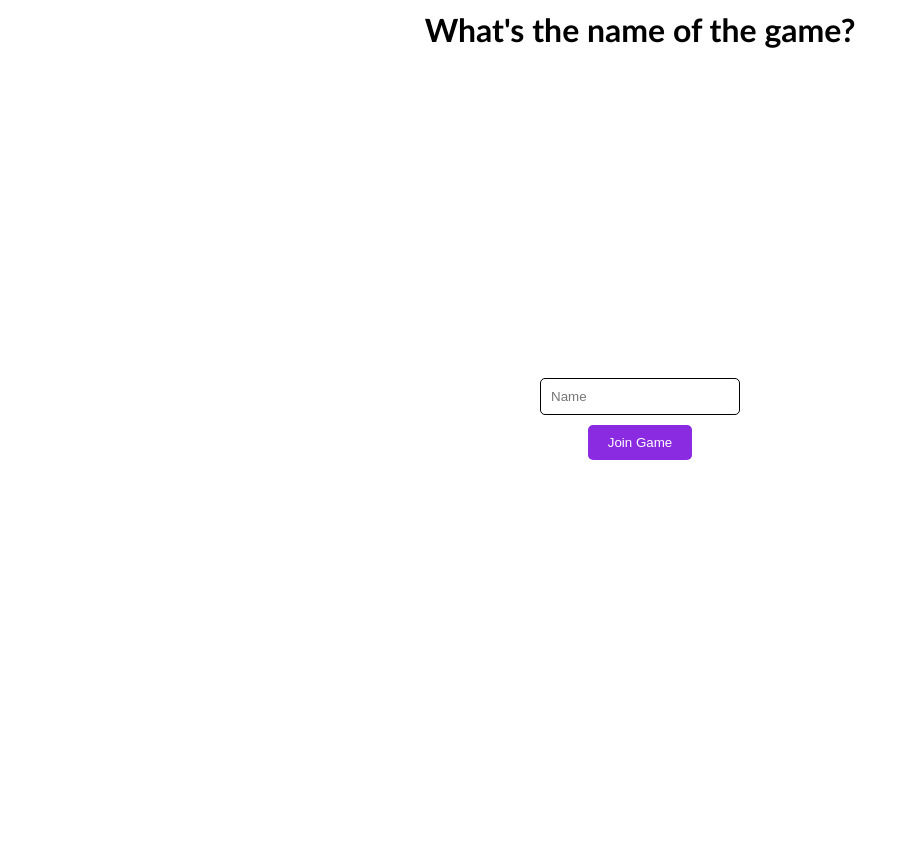
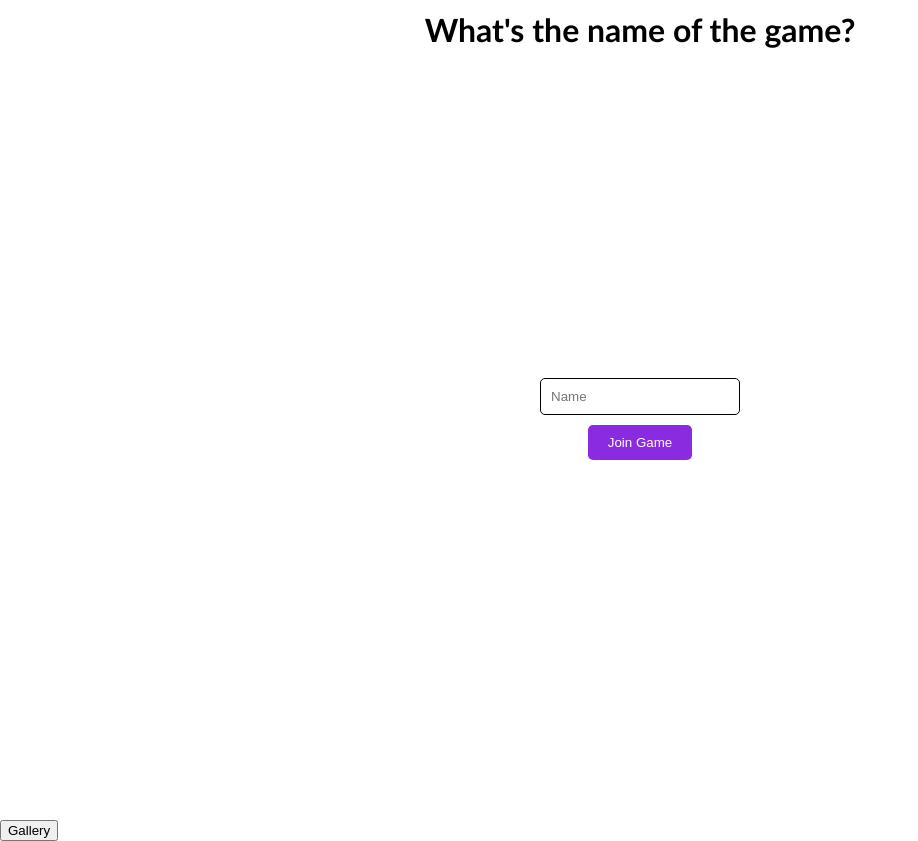
Before and after one commit to DiemBang/gridSock7, a website built with Vite: page client/socket-client/index.html in a window 1280 px wide. Shown: the whole page, without its empty margins (0-918 px from the left). Before the commit the page ends 819 px from the top, so only its background shows below. Built offline with nearby package versions, Linux system fonts and the light colour scheme; files whose address does not match are found by name.

Commit message:
:construction: add temporary gallery div + btn

```diff
--- a/client/socket-client/index.html
+++ b/client/socket-client/index.html
@@ -39,6 +39,9 @@
       <div id="chatSection" class="chat-section"></div>
     </div>
 
+    <div id="gallery" class="gallery hidden"></div>
+    <button id="galleryBtn">Gallery</button>
+
     <script type="module" src="/main.js"></script>
   </body>
 </html>
```
